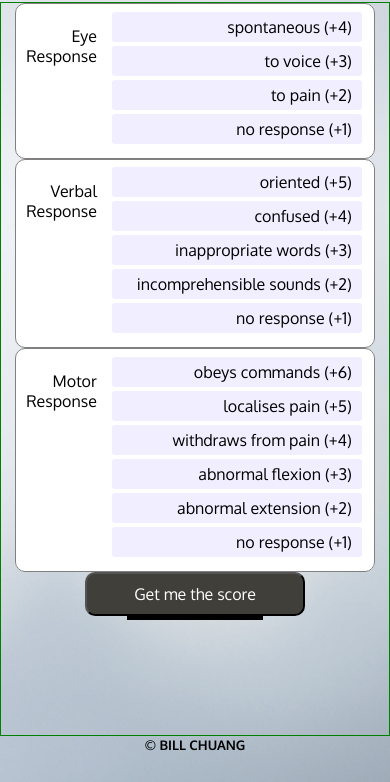
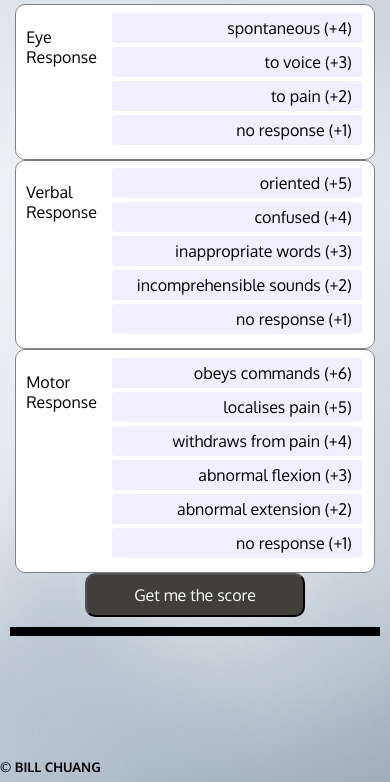
Before and after one commit to b-chuang/billChuangProjectThree, a plain HTML site: page index.html in a window 390 px wide. Shown: the part 62-844 px from the top of the page. Drawn offline with nearby package versions, Linux system fonts and the light colour scheme.

Commit message:
responsive tweaks

```diff
--- a/styles/partials/_typography.scss
+++ b/styles/partials/_typography.scss
@@ -7,7 +7,7 @@ body {
     font-size: 1.6rem;
 }
 h1 {
-font-size: 1.9rem;
+font-size: 2rem;
 }
 
 h1, h2, h3, h4, h5, h6, ul {
@@ -18,3 +18,7 @@ h1, h2, h3, h4, h5, h6, ul {
 ul {
     list-style: none;
 }
+
+p {
+    text-align: left;
+}
--- a/styles/style.scss
+++ b/styles/style.scss
@@ -51,8 +51,8 @@ form {
     display: block;
     margin: 0 auto;
     width:100%;
-    border: 1px solid green;
-}
+/*     border: 1px solid green;
+ */}
 
 .wrapper-form {
     display: block;
@@ -65,9 +65,57 @@ form {
     /* padding:5%; */
     width: 35%;
     text-align: right;
- /*    margin-left: 36%;
+    /* margin-left: 36%;
     margin-top: 10px; */
 }
+
+.wrapper-output h2 {
+    margin:2%;
+    font-size: 1.7rem;
+}
+
+@media (max-width: 1000px) {
+    .wrapper-output {
+        width:42%;
+    }
+
+    .wrapper-output h2 {
+        font-size: 1.7rem;
+        margin: 2% 20px;
+    }
+}
+
+@media (max-width: 650px) {
+    .wrapper-output {
+        width:50%;
+    }
+}
+
+@media (max-width: 514px) {
+    .wrapper-output {
+        width:60%;
+    }
+}
+
+
+
+
+@media (max-width: 500px) {
+    .wrapper-output {
+        width:100%;
+        padding: 10px;
+    }
+
+    .wrapper-output h2 {
+        font-size: 1.8rem;
+        margin: 2% 20px;
+    }
+
+    footer {
+        margin-top:20px;
+    }
+}
+
 
 
 
@@ -114,10 +162,13 @@ nav {
 
 
 nav a {
-    color: black;
+    color: white;
     text-decoration: none;
+    background: rgba(0,0,0,0.5);
+    padding: 10px;
     /* text-transform: uppercase; */
     :hover{
+        font-weight: 600;
         opacity: 0.7;
     }
 }
@@ -172,7 +223,8 @@ nav a {
 
 
 footer {
-    text-align: center;
+    margin-top:20px;
+    text-align: left;
     color: black;
     text-transform: uppercase;
 }
@@ -229,14 +281,25 @@ input[type='submit'] {
 
 
 .results {
-    border: 1px black solid;
+    border: 3px black solid;
     width: 100%;
+    border-bottom: none;
+    margin: 0 auto;
 }
 
-.action {
-    border: 1px black solid;
+#result {
+    width: 100%;
+    border-top: none;
+    border: 3px black solid;
+}
+
+/* action {
+    border-radius: 10px;
+    border: 3px black solid;
     width: 100%
-}
+} */
+
+
 
 .submit-flex {
     display: flex;
```
Also changed, not shown: styles/style.css.
